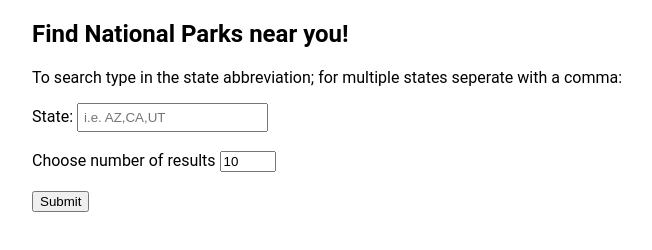
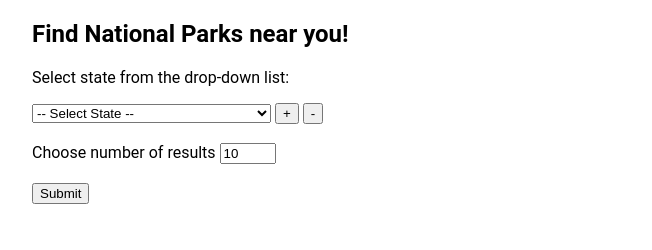
Before and after one commit to rp274/Nat-Park-API, a plain HTML site: page index.html in a window 1280 px wide. Shown: the whole page, without its empty margins (308-960 px from the left). Drawn offline with nearby package versions, Linux system fonts and the light colour scheme.

Commit message:
Update index.html

```diff
--- a/index.html
+++ b/index.html
@@ -10,16 +10,83 @@
   <body>
     <div class="container">
     <h2>Find National Parks near you!</h2>
-    <p>To search type in the state abbreviation; for multiple states seperate with a comma:</p>
+    <p>Select state from the drop-down list:</p>
+
     <form id="js-form">
-      <label for="state">State:</label>
-      <input required type="text" id="js-state" placeholder="i.e. AZ,CA,UT">
-      <br><br>
+      <label for="state"></label>
+      <select name="State" id="js-state" required>
+        <option value="" disabled selected>-- Select State --</option>
+        <option value="AL">Alabama - AL</option>
+        <option value="AK">Alaska - AK</option>
+        <option value="AZ">Arizona - AZ</option>
+        <option value="AR">Arkansas - AR</option>
+        <option value="CA">California - CA</option>
+        <option value="CO">Colorado - CO</option>
+        <option value="CT">Connecticut - CT</option>
+        <option value="DE">Delaware - DE</option>
+        <option value="FL">Florida - FL</option>
+        <option value="GA">Georgia - GA</option>
+        <option value="HI">Hawaii - HI</option>
+        <option value="ID">Idaho - ID</option>
+        <option value="IL">Illinois - IL</option>
+        <option value="IN">Indiana - IN</option>
+        <option value="IA">Iowa - IA</option>
+        <option value="KS">Kansas - KS</option>
+        <option value="KY">Kentucky - KY</option>
+        <option value="LA">Louisiana - LA</option>
+        <option value="ME">Maine - ME</option>
+        <option value="MD">Maryland - MD</option>
+        <option value="MA">Massachusetts - MA</option>
+        <option value="MI">Michigan - MI</option>
+        <option value="MN">Minnesota - MN</option>
+        <option value="MS">Mississippi - MS</option>
+        <option value="MO">Missouri - MO</option>
+        <option value="MT">Montana - MT</option>
+        <option value="NE">Nebraska - NE</option>
+        <option value="NV">Nevada - NV</option>
+        <option value="NH">New Hampshire - NH</option>
+        <option value="NJ">New Jersey - NJ</option>
+        <option value="NM">New Mexico - NM</option>
+        <option value="NY">New York - NY</option>
+        <option value="NC">North Carolina - NC</option>
+        <option value="ND">North Dakota - ND</option>
+        <option value="OH">Ohio - OH</option>
+        <option value="OK">Oklahoma - OK</option>
+        <option value="OR">Oregon - OR</option>
+        <option value="PA">Pennsylvania - PA</option>
+        <option value="RI">Rhode Island - RI</option>
+        <option value="SC">South Carolina - SC</option>
+        <option value="SD">South Dakota - SD</option>
+        <option value="TN">Tennessee - TN</option>
+        <option value="TX">Texas - TX</option>
+        <option value="UT">Utah - UT</option>
+        <option value="VT">Vermont - VT</option>
+        <option value="VA">Virginia - VA</option>
+        <option value="WA">Washington - WA</option>
+        <option value="WV">West Virginia - WV</option>
+        <option value="WI">Wisconsin - WI</option>
+        <option value="WY">Wyoming - WY</option>
+        <option value="AS">American Samoa - AS</option>
+        <option value="DC">Washington D.C. - DC</option>
+        <option value="FM">Federated States of Micronesia - FM</option>
+        <option value="GU">Guam - GU</option>
+        <option value="MH">Marshall Islands - MH</option>
+        <option value="MP">Northern Mariana Islands - MP</option>
+        <option value="PW">Palau - PW</option>
+        <option value="PR">Puerto Rico - PR</option>
+        <option value="VI">Virgin Islands - VI</option>
+      </select>
+      <input type="button" class="add-state" value="+">
+      <input type="button" class="remove-state" value="-">
+      <br>
+      <span id="js-add-state"></span>
+      <br>
       <label for="results-num">Choose number of results</label>
       <input type="number" id="js-results-num" min="1" max="50" value="10">
-       <br><br>
+      <br><br>
       <input type="submit" class="js-submit">
     </form>
+
     <p id="js-error-message" class="error-message"></p>
     <section id="results" class="hidden">
       <h2>Search results</h2>
```
